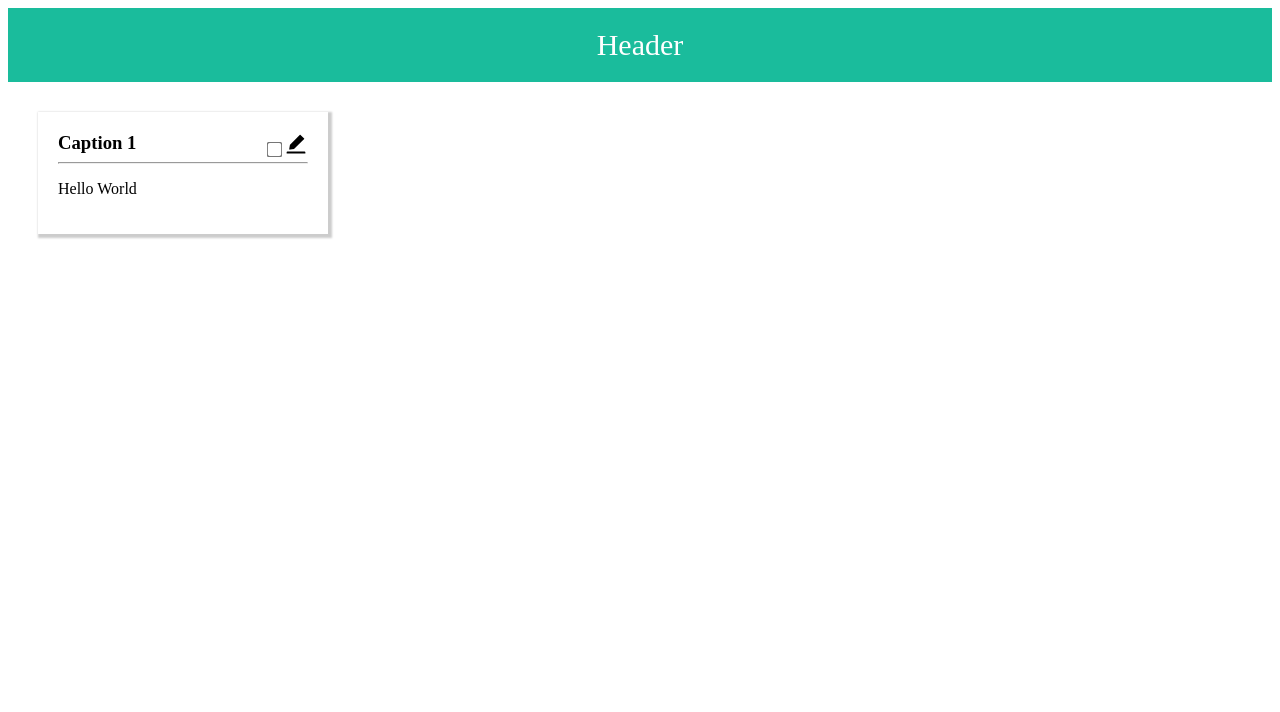
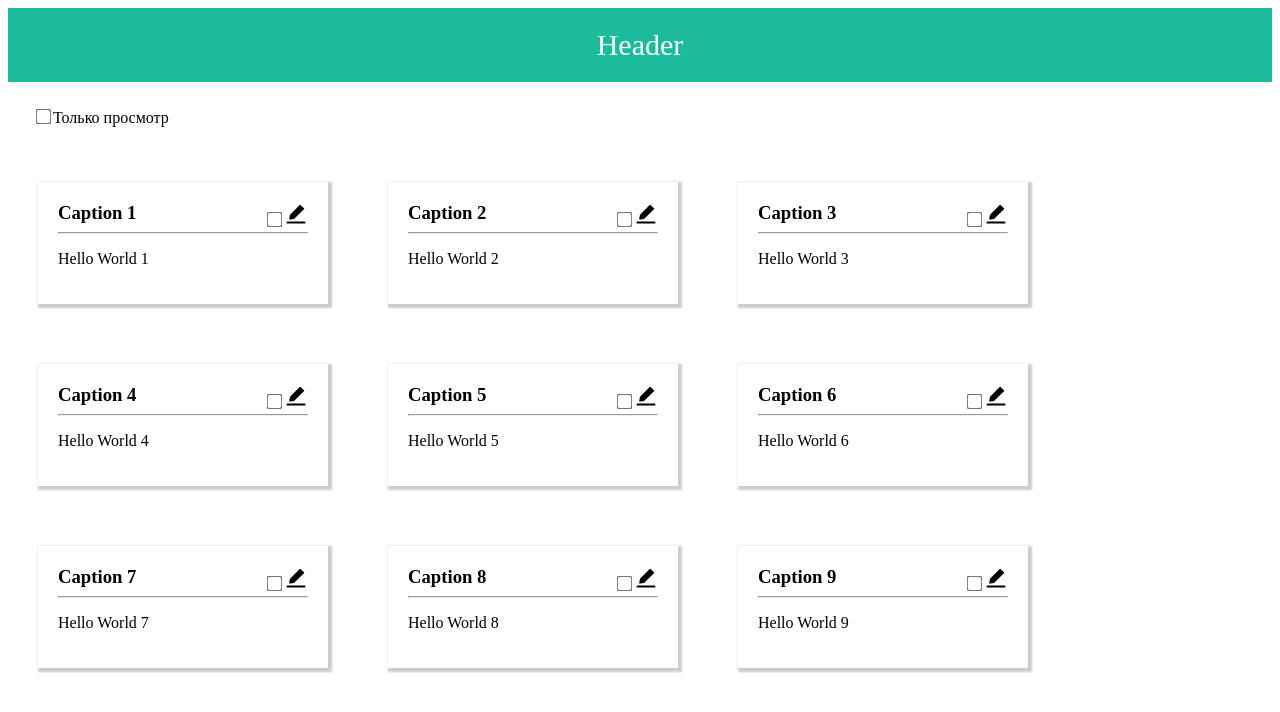
Before and after one commit to mhaurylenka/react-js-app, a React (Create React App) app: page / in a window 1280 px wide. Shown: the top 712 px of the page. Built offline with nearby package versions, Linux system fonts and the light colour scheme.

Commit message:
Task4: Creating cards list with a read only mode

```diff
--- a/src/App.js
+++ b/src/App.js
@@ -5,19 +5,53 @@ import Card from './Card';
 
 const App = () => {
 
-  const [cardState, setCardState] = useState({ caption: "Caption 1", text: "Hello World" });
+  const [cardsState, setCardsState] = useState([
+    { id: "id1", caption: "Caption 1", text: "Hello World 1" },
+    { id: "id2", caption: "Caption 2", text: "Hello World 2" },
+    { id: "id3", caption: "Caption 3", text: "Hello World 3" },
+    { id: "id4", caption: "Caption 4", text: "Hello World 4" },
+    { id: "id5", caption: "Caption 5", text: "Hello World 5" },
+    { id: "id6", caption: "Caption 6", text: "Hello World 6" },
+    { id: "id7", caption: "Caption 7", text: "Hello World 7" },
+    { id: "id8", caption: "Caption 8", text: "Hello World 8" },
+    { id: "id9", caption: "Caption 9", text: "Hello World 9" }
+  ]);
+
+  const [readModeState, setReadModeState] = useState({
+    isReadModeActive: false
+  });
 
   const saveChangedState = (tempState) => {
-    setCardState(tempState);
+    const cardId = cardsState.findIndex(card => {
+      return card.id === tempState.id;
+    });
+    let cards = [...cardsState];
+    cards[cardId] = tempState;
+    setCardsState(cards);
   }
+
+  const toggleReadMode = () => {
+    setReadModeState({
+      isReadModeActive: !readModeState.isReadModeActive
+    });
+  };
 
   return (
     <div>
       <Header />
-      <Card
-        cardData = {cardState}
-        onSaveChanges = {saveChangedState}
-      />
+      <div style={{ padding: '10px', margin: '15px' }}>
+        <input type="checkbox" id="only-read" onClick={toggleReadMode} />
+        <label>Только просмотр</label>
+      </div>
+      <div>
+        {cardsState.map((card, index) => {
+          return <Card
+            cardData={card}
+            key={index}
+            onChangeReadMode={readModeState}
+            onSaveChanges={saveChangedState} />
+        })}
+      </div>
     </div>
   );
 };
--- a/src/Card/index.js
+++ b/src/Card/index.js
@@ -1,15 +1,20 @@
-import React, { useState } from 'react';
+import React, { useState, useEffect } from 'react';
 import { AiFillSave, AiFillCloseSquare, AiFillEdit } from "react-icons/ai";
 
 import './index.css';
 
 const Card = props => {
 
-    const [checkBoxStyleState, setCheckBoxStyleState] = useState({ isChecked: false })
+    const [checkBoxStyleState, setCheckBoxStyleState] = useState({ isChecked: false });
 
-    const [checkBoxEditModeState, setCheckBoxEditModeState] = useState({ isEditModeActive: false })
+    const [checkBoxEditModeState, setCheckBoxEditModeState] = useState({ isEditModeActive: false });
 
-    const [tempState, setTempState] = useState({...props.cardData});
+    const [tempState, setTempState] = useState({ ...props.cardData });
+
+    useEffect(() => {
+        setTempState({ ...props.cardData });
+        setCheckBoxEditModeState({ isEditModeActive: false });
+    }, [props.onChangeReadMode.isReadModeActive]);
 
     const changeCheckBoxStyle = () => {
         setCheckBoxStyleState({
@@ -25,7 +30,7 @@ const Card = props => {
     }
 
     const changePropertyHandler = (event, property) => {
-        setTempState({...tempState, [property]: event.target.value });
+        setTempState({ ...tempState, [property]: event.target.value });
     }
 
     const saveChangedState = () => {
@@ -34,34 +39,57 @@ const Card = props => {
     }
 
     const cancelChangedState = () => {
-        setTempState({...props.cardData});
+        setTempState({ ...props.cardData });
         toggleEditMode();
     }
 
-    return (
-        <div style={{ display: 'inline-block' }}>
-            {checkBoxEditModeState.isEditModeActive ? (
-                <div className="card-unchecked">
-                    <input className="caption" value={tempState.caption} onChange={(e) => changePropertyHandler(e, "caption")} />
+    let buttons = (
+        <div className="buttons">
+            <input className="card-checkbox" type="checkbox" onChange={changeCheckBoxStyle} />
+            <AiFillEdit className="card-square icon-size" onClick={toggleEditMode} />
+        </div>
+    )
+
+    if (checkBoxEditModeState.isEditModeActive) {
+        buttons = (
             <div className="buttons">
                 <AiFillSave className="icon-size" onClick={saveChangedState} />
                 <AiFillCloseSquare className="icon-size" onClick={cancelChangedState} />
                 <input className="card-checkbox" type="hidden" onChange={changeCheckBoxStyle} />
                 <input className="card-square" type="hidden" onChange={toggleEditMode} />
             </div>
-                    <hr />
-                    <input type="text" value={tempState.text} onChange={(e) => changePropertyHandler(e, "text")} />
-                </div>) : (
-                    <div className={checkBoxStyleState.isChecked ? "card-checked" : "card-unchecked"}>
-                        <h3 className="caption">{tempState.caption}</h3>
+        )
+    }
+
+    if (props.onChangeReadMode.isReadModeActive) {
+        buttons = (
             <div className="buttons">
                 <input className="card-checkbox" type="checkbox" onChange={changeCheckBoxStyle} />
-                            <AiFillEdit className="card-square icon-size" onClick={toggleEditMode} />
             </div>
+        )
+    }
+
+    return (
+        <div style={{ display: 'inline-block' }}>
+            <div
+                className={checkBoxEditModeState.isEditModeActive && !props.onChangeReadMode.isReadModeActive ?
+                    "card-unchecked" : (
+                        checkBoxStyleState.isChecked ?
+                            "card-checked" :
+                            "card-unchecked"
+                    )
+                }>
+                {checkBoxEditModeState.isEditModeActive && !props.onChangeReadMode.isReadModeActive ?
+                    <input className="caption" value={tempState.caption} onChange={(e) => changePropertyHandler(e, "caption")} /> :
+                    <h3 className="caption">{tempState.caption}</h3>
+                }
+                {buttons}
                 <hr />
+                {checkBoxEditModeState.isEditModeActive && !props.onChangeReadMode.isReadModeActive ?
+                    <input type="text" value={tempState.text} onChange={(e) => changePropertyHandler(e, "text")} /> :
                     <p>{tempState.text}</p>
-                    </div>)
                 }
+            </div>
         </div>
     );
 }
```
Also changed, not shown: 1 other file (tests, documents, lock files or other folders). Lines whose indentation alone changed are shown as unchanged.
